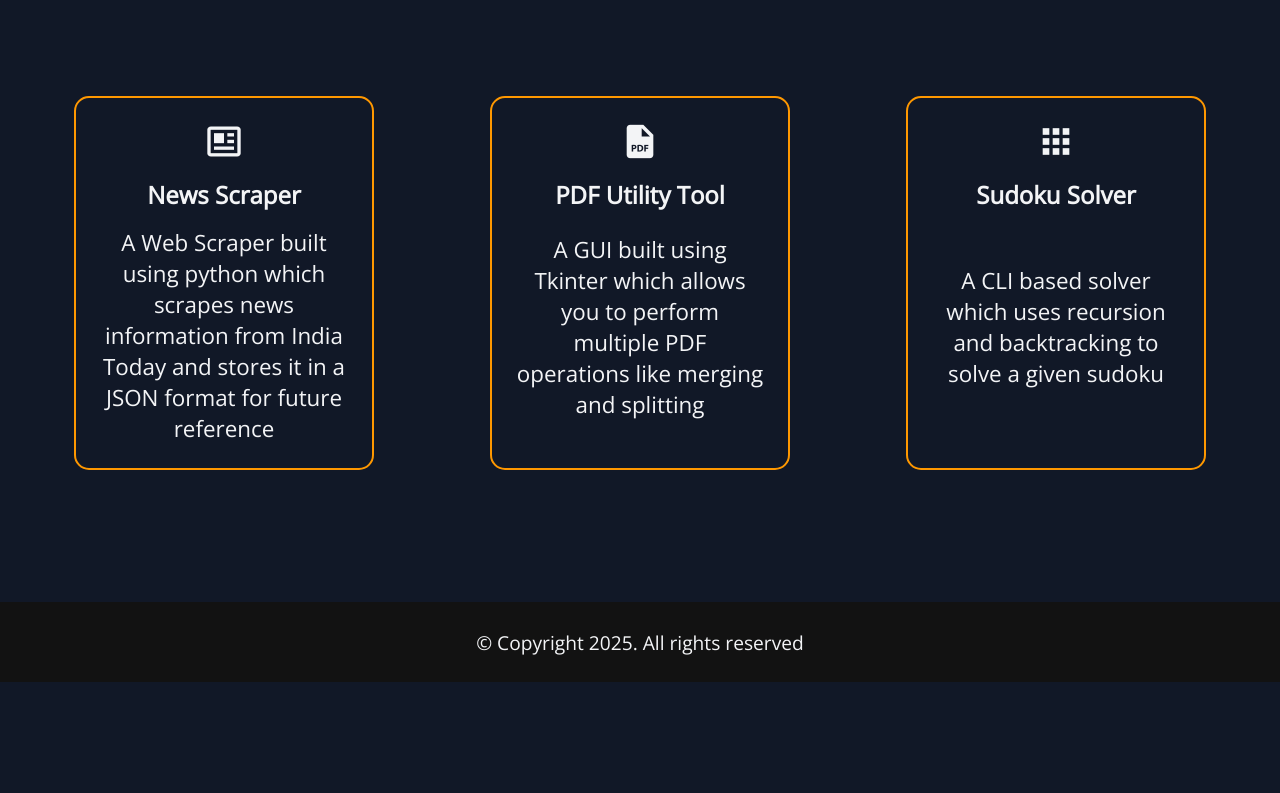
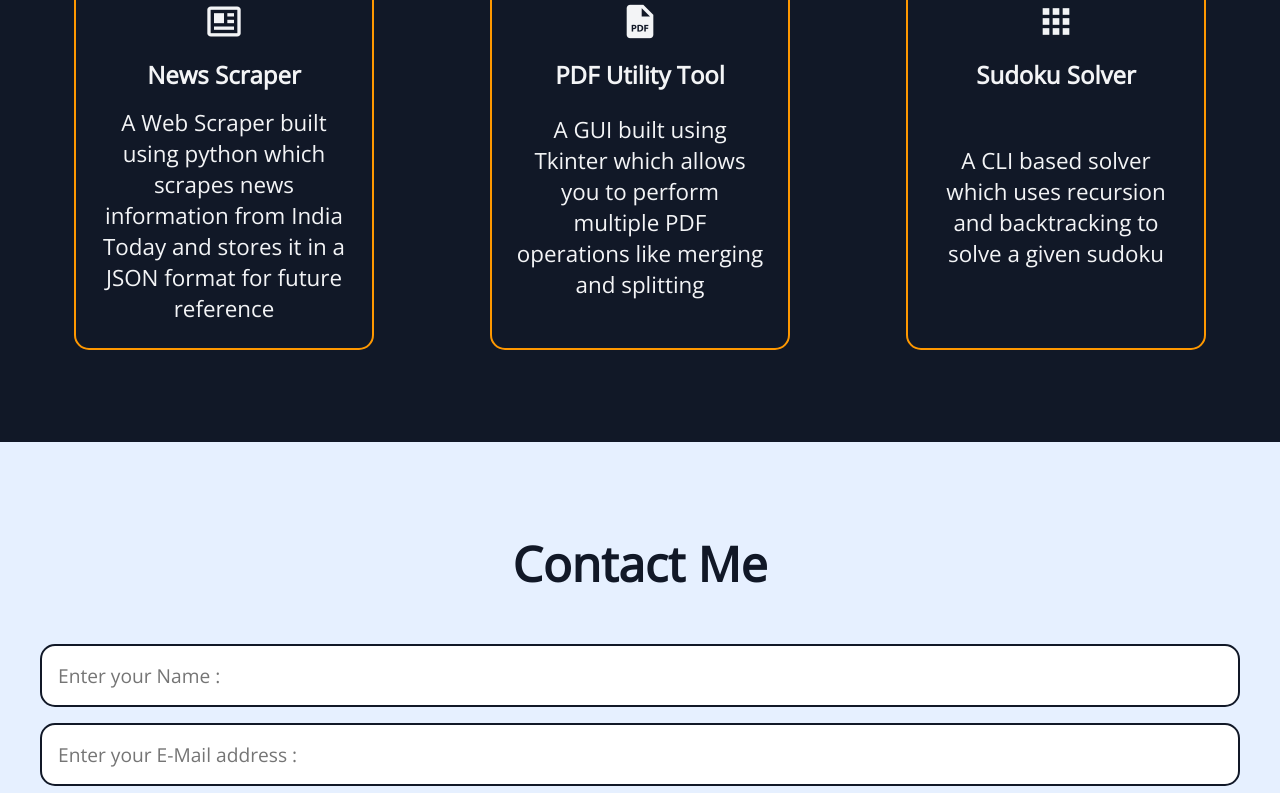
Before and after one commit to VRYeshwanth/My-Portfolio, a React (Vite) app: page / in a window 1280 px wide. Shown: the part 2004-2797 px from the top of the page. Before the commit the page ends 2686 px from the top, so only its background shows below. Built offline with nearby package versions, Linux system fonts and the light colour scheme.

Commit message:
Contact Section + Styling

```diff
--- a/public/style.css
+++ b/public/style.css
@@ -9,8 +9,8 @@
 }
 
 :root {
-    --secondary-background: #dcdcdc;
     --primary-background: #111827;
+    --secondary-background: #e6f0ff;
     --text-color: #f3f4f6;
     --accent-color: #ff9800;
     --secondary-color: #22c55e;
@@ -117,7 +117,7 @@ header {
         width: 100%;
     }
     .nav-links a:hover {
-        background-color: var(--secondary-background);
+        background-color: #dcdcdc;
         color: var(--primary-background);
     }
 
@@ -129,12 +129,13 @@ header {
 /* Home Section */
 .home {
     width: 100%;
-    min-height: 100vh;
+    min-height: calc(100vh - 80px);
     display: flex;
     justify-content: center;
     align-items: center;
     gap: 5rem;
     padding: 2rem;
+    scroll-margin-top: 80px;
 }
 
 .left-section {
@@ -258,7 +259,7 @@ footer p {
 
 .projects {
     width: 100%;
-    min-height: 100vh;
+    min-height: calc(100vh - 80px);
     display: flex;
     flex-direction: column;
     justify-content: center;
@@ -336,7 +337,7 @@ footer p {
     align-items: center;
     padding: 2rem;
     gap: 3rem;
-    background-color: #e6f0ff;
+    background-color: var(--secondary-background);
     color: var(--primary-background);
     scroll-margin-top: 80px;
 }
@@ -430,3 +431,66 @@ footer p {
         font-size: 1.2rem;
     }
 }
+
+/* Contact Section */
+.contact {
+    width: 100%;
+    min-height: calc(100vh - 80px);
+    display: flex;
+    flex-direction: column;
+    justify-content: center;
+    align-items: center;
+    padding: 2rem;
+    gap: 3rem;
+    background-color: var(--secondary-background);
+    color: var(--primary-background);
+    scroll-margin-top: 80px;
+}
+
+.contact h1 {
+    font-size: 3rem;
+    text-align: center;
+}
+
+form {
+    width: 100%;
+    max-width: 1200px;
+    display: flex;
+    flex-direction: column;
+    justify-content: center;
+    align-items: center;
+    gap: 1rem;
+}
+
+form input {
+    width: 100%;
+    padding: 1rem;
+    font-size: 1.2rem;
+    border: 2px solid var(--primary-background);
+    border-radius: 15px;
+}
+
+form textarea {
+    width: 100%;
+    padding: 1rem;
+    font-size: 1.2rem;
+    border: 2px solid var(--primary-background);
+    border-radius: 15px;
+    resize: none;
+    height: 10rem;
+}
+
+form button {
+    font-size: 1.2rem;
+    background: #121212;
+    color: var(--text-color);
+    border-radius: 15px;
+    padding: 1rem 2rem;
+    cursor: pointer;
+    transition: all 0.3s ease;
+    margin-top: 2rem;
+}
+
+form button:hover {
+    transform: translateY(-5px);
+}
--- a/src/App.jsx
+++ b/src/App.jsx
@@ -4,6 +4,7 @@ import Home from "./Components/Home/Home";
 import Footer from "./Components/Footer/Footer";
 import Projects from "./Components/Projects/Projects";
 import About from "./Components/About/About";
+import Contact from "./Components/Contact/Contact";
 
 export default function App() {
     return (
@@ -12,6 +13,7 @@ export default function App() {
             <Home />
             <About />
             <Projects />
+            <Contact />
             <Footer />
         </div>
     )
--- /dev/null
+++ b/src/Components/Contact/Contact.jsx
@@ -0,0 +1,10 @@
+import Form from "./Form"
+
+export default function Contact() {
+    return (
+        <section className="contact" id="contact">
+            <h1>Contact Me</h1>
+            <Form />
+        </section>
+    )
+}
--- /dev/null
+++ b/src/Components/Contact/Form.jsx
@@ -0,0 +1,10 @@
+export default function Form() {
+    return (
+        <form>
+            <input type="text" name="name" placeholder="Enter your Name :"/>
+            <input type="email" name="email" placeholder="Enter your E-Mail address :" />
+            <textarea name="message" placeholder="Enter your message here :"></textarea>
+            <button type="submit">Submit</button>
+        </form>
+    )
+}
```
